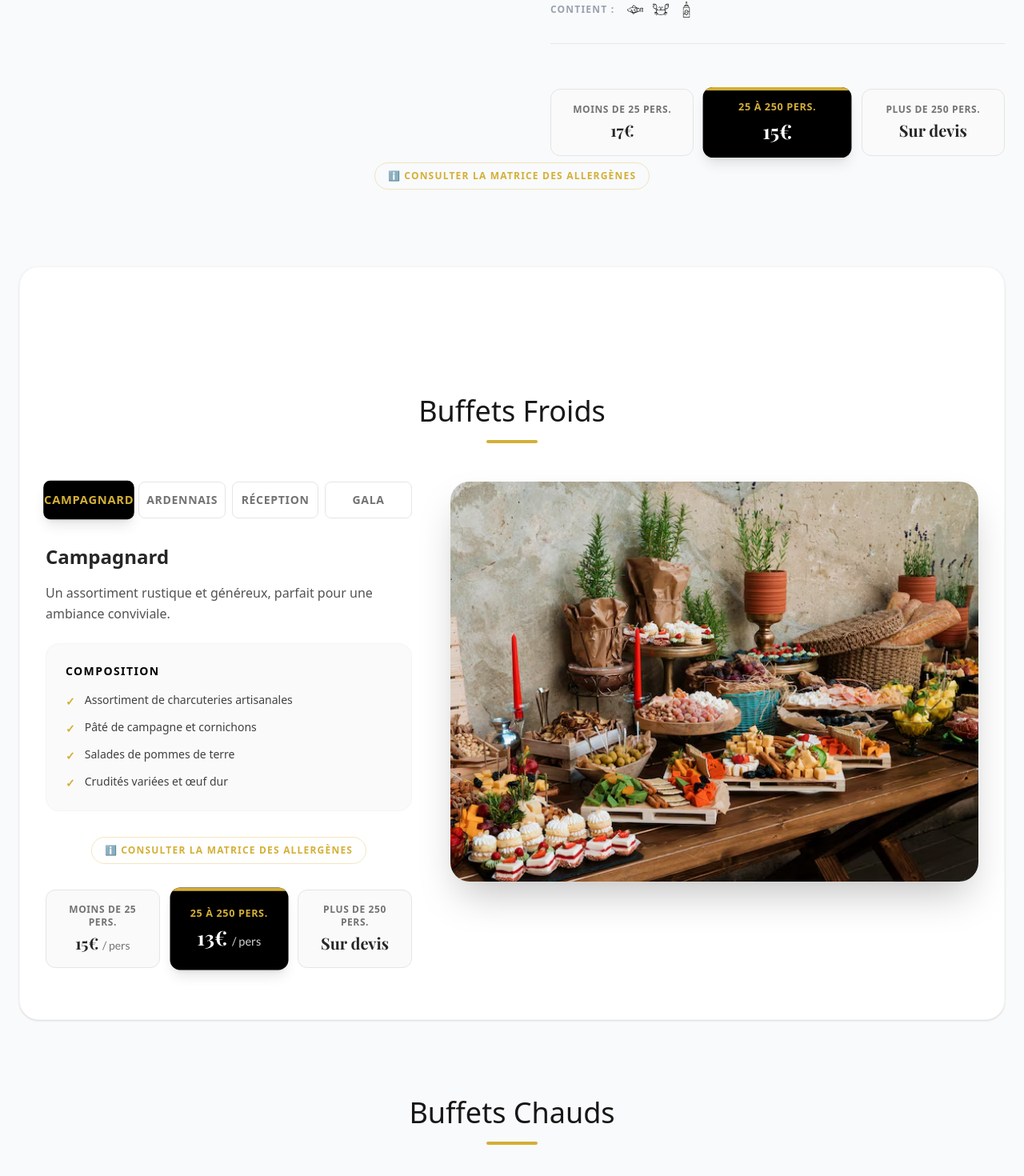
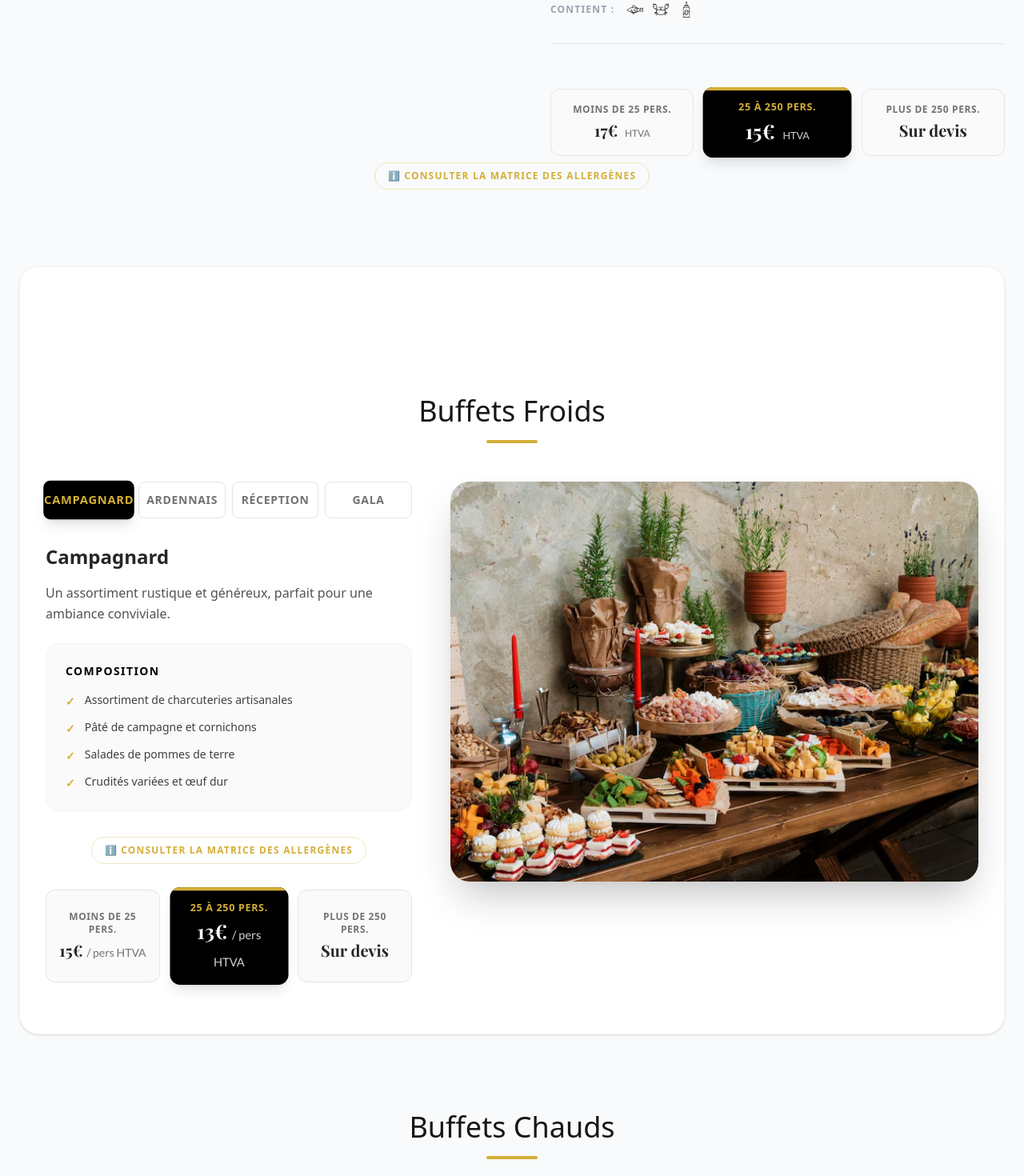
Before and after one commit to FlorianMeganck/traiteur-compere, a Next.js app: page /formules in a window 1280 px wide. Shown: the part 2248-3718 px from the top of the page at 80% size. Built offline with nearby package versions, Linux system fonts and the light colour scheme; a web font is replaced by a local one.

Commit message:
prix HTVA formules

```diff
--- a/app/contact/page.tsx
+++ b/app/contact/page.tsx
@@ -1388,7 +1388,7 @@ function ContactForm() {
                             {totalPrice === -1 ? (
                                 <span className="bg-[#D4AF37] text-black px-4 py-1 rounded font-bold text-sm tracking-widest">SUR DEVIS</span>
                             ) : (
-                                <span className="text-2xl font-serif font-bold">{totalPrice > 0 ? `${totalPrice.toLocaleString('fr-BE', { minimumFractionDigits: 2 })}€ / pers` : "---"}</span>
+                                <span className="text-2xl font-serif font-bold">{totalPrice > 0 ? <>{totalPrice.toLocaleString('fr-BE', { minimumFractionDigits: 2 })}€ / pers <span className="text-sm font-sans font-normal text-[#D4AF37]/80 ml-1">HTVA</span></> : "---"}</span>
                             )}
                             {totalPrice > 0 && <p className="text-xs text-[#D4AF37]/70 mt-1 font-light">Hors frais de déplacement & service</p>}
                         </div>
@@ -1479,7 +1479,7 @@ function ContactForm() {
                 <div className={`transition-all duration-300 border-t border-[#D4AF37]/30 pt-6 mt-6`}>
                     <div className="bg-black text-[#D4AF37] p-4 rounded-xl shadow-lg flex items-center justify-between border border-[#D4AF37]/50 max-w-sm mx-auto">
                         <span className="text-xs font-bold uppercase tracking-widest">Prix par personne</span>
-                        <span className="text-xl font-serif font-bold">14,50€</span>
+                        <span className="text-xl font-serif font-bold">14,50€ <span className="text-xs font-sans font-normal text-[#D4AF37]/80 ml-1">HTVA</span></span>
                     </div>
                 </div>
             )}
@@ -1562,7 +1562,7 @@ function ContactForm() {
                     <div className={`transition-all duration-300 border-t border-[#D4AF37]/30 pt-6 mt-6`}>
                         <div className="bg-black text-[#D4AF37] p-4 rounded-xl shadow-lg flex items-center justify-between border border-[#D4AF37]/50 max-w-sm mx-auto">
                             <span className="text-xs font-bold uppercase tracking-widest">Prix par personne</span>
-                            <span className="text-xl font-serif font-bold">{totalPrice > 0 ? `${totalPrice.toLocaleString('fr-BE', { minimumFractionDigits: 2 })}€ / pers` : "---"}</span>
+                            <span className="text-xl font-serif font-bold">{totalPrice > 0 ? <>{totalPrice.toLocaleString('fr-BE', { minimumFractionDigits: 2 })}€ / pers <span className="text-xs font-sans font-normal text-[#D4AF37]/80 ml-1">HTVA</span></> : "---"}</span>
                         </div>
                     </div>
                 )}
@@ -1656,7 +1656,7 @@ function ContactForm() {
                             {totalPrice === -1 ? (
                                 <span className="bg-[#D4AF37] text-black px-3 py-1 rounded font-bold text-sm tracking-widest">SUR DEVIS</span>
                             ) : (
-                                <span className="text-xl font-serif font-bold">{totalPrice > 0 ? `${totalPrice.toLocaleString('fr-BE', { minimumFractionDigits: 2 })}€ / pers` : "---"}</span>
+                                <span className="text-xl font-serif font-bold">{totalPrice > 0 ? <>{totalPrice.toLocaleString('fr-BE', { minimumFractionDigits: 2 })}€ / pers <span className="text-xs font-sans font-normal text-[#D4AF37]/80 ml-1">HTVA</span></> : "---"}</span>
                             )}
                         </div>
                     </div>
@@ -1767,7 +1767,7 @@ function ContactForm() {
                             {totalPrice === -1 ? (
                                 <span className="bg-[#D4AF37] text-black px-3 py-1 rounded font-bold text-sm tracking-widest">SUR DEVIS</span>
                             ) : (
-                                <span className="text-xl font-serif font-bold">{totalPrice > 0 ? `${totalPrice.toLocaleString('fr-BE', { minimumFractionDigits: 2 })}€ / pers` : "---"}</span>
+                                <span className="text-xl font-serif font-bold">{totalPrice > 0 ? <>{totalPrice.toLocaleString('fr-BE', { minimumFractionDigits: 2 })}€ / pers <span className="text-xs font-sans font-normal text-[#D4AF37]/80 ml-1">HTVA</span></> : "---"}</span>
                             )}
                         </div>
                     </div>
@@ -1899,7 +1899,7 @@ function ContactForm() {
                             {totalPrice === -1 ? (
                                 <span className="bg-[#D4AF37] text-black px-3 py-1 rounded font-bold text-sm tracking-widest">SUR DEVIS</span>
                             ) : (
-                                <span className="text-xl font-serif font-bold">{totalPrice > 0 ? `${totalPrice.toLocaleString('fr-BE', { minimumFractionDigits: 2 })}€ / pers` : "---"}</span>
+                                <span className="text-xl font-serif font-bold">{totalPrice > 0 ? <>{totalPrice.toLocaleString('fr-BE', { minimumFractionDigits: 2 })}€ / pers <span className="text-xs font-sans font-normal text-[#D4AF37]/80 ml-1">HTVA</span></> : "---"}</span>
                             )}
                         </div>
                     </div>
@@ -1952,7 +1952,7 @@ function ContactForm() {
                     <div className={`transition-all duration-300 border-t border-neutral-200 pt-6 mt-6`}>
                         <div className="bg-black text-[#D4AF37] p-4 rounded-xl shadow-lg flex items-center justify-between border border-[#D4AF37]/50 max-w-sm mx-auto">
                             <span className="text-xs font-bold uppercase tracking-widest">Prix par personne</span>
-                            <span className="text-xl font-serif font-bold">{totalPrice.toLocaleString('fr-BE', { minimumFractionDigits: 2 })}€ / pers</span>
+                            <span className="text-xl font-serif font-bold">{totalPrice.toLocaleString('fr-BE', { minimumFractionDigits: 2 })}€ / pers <span className="text-xs font-sans font-normal text-[#D4AF37]/80 ml-1">HTVA</span></span>
                         </div>
                     </div>
                 )}
--- a/app/formules/page.tsx
+++ b/app/formules/page.tsx
@@ -545,7 +545,7 @@ export default function Formules() {
                                             className="flex-1 bg-neutral-50 p-4 rounded-xl text-center border border-neutral-200 hover:border-black hover:shadow-md transition-all duration-300 group flex flex-col justify-center cursor-pointer hover:-translate-y-0.5"
                                         >
                                             <p className="text-xs font-bold text-neutral-500 mb-1 uppercase tracking-wider group-hover:text-black transition-colors">Moins de 25 pers.</p>
-                                            <p className="text-xl font-bold text-neutral-800 font-serif">{BUFFETS_FROIDS_OPTIONS[activeBuffetTab].basePrice + 2}€ <span className="text-sm font-normal text-neutral-500 font-sans">/ pers</span></p>
+                                            <p className="text-xl font-bold text-neutral-800 font-serif">{BUFFETS_FROIDS_OPTIONS[activeBuffetTab].basePrice + 2}€ <span className="text-sm font-normal text-neutral-500 font-sans">/ pers HTVA</span></p>
                                         </Link>
 
                                         <Link
@@ -554,7 +554,7 @@ export default function Formules() {
                                         >
                                             <div className="absolute top-0 left-0 w-full h-1 bg-[#D4AF37]" />
                                             <p className="text-xs font-bold text-[#D4AF37] mb-1 uppercase tracking-wider">25 à 250 pers.</p>
-                                            <p className="text-2xl font-bold text-white font-serif">{BUFFETS_FROIDS_OPTIONS[activeBuffetTab].basePrice}€ <span className="text-sm font-normal text-neutral-300 font-sans">/ pers</span></p>
+                                            <p className="text-2xl font-bold text-white font-serif">{BUFFETS_FROIDS_OPTIONS[activeBuffetTab].basePrice}€ <span className="text-sm font-normal text-neutral-300 font-sans">/ pers HTVA</span></p>
                                         </Link>
 
                                         <Link
@@ -609,7 +609,7 @@ export default function Formules() {
 
                         <div className="mb-4">
                             <div className="inline-block bg-neutral-100 text-neutral-600 px-4 py-2 rounded-lg font-bold text-sm tracking-widest">
-                                De 8,00€ à 14,00€ / personne
+                                De 8,00€ à 14,00€ HTVA / personne
                             </div>
                         </div>
 
@@ -847,7 +847,7 @@ function PricingBlock({ price, tag, selectedBBQ }: { price: string, tag: string,
                     className="flex-1 bg-neutral-50 p-4 rounded-xl text-center border border-neutral-200 hover:border-black hover:shadow-md transition-all duration-300 group flex flex-col justify-center cursor-pointer hover:-translate-y-0.5"
                 >
                     <p className="text-xs font-bold text-neutral-500 mb-1 uppercase tracking-wider group-hover:text-black transition-colors">{data.counts.small}</p>
-                    <p className="text-xl font-bold text-neutral-800 font-serif">{data.prices.small}</p>
+                    <p className="text-xl font-bold text-neutral-800 font-serif">{data.prices.small} {data.prices.small.includes('€') && <span className="text-xs font-sans text-neutral-500 font-normal ml-1">HTVA</span>}</p>
                 </Link>
 
                 {/* Option 2: Medium Group (Highlighted) */}
@@ -857,7 +857,7 @@ function PricingBlock({ price, tag, selectedBBQ }: { price: string, tag: string,
                 >
                     <div className="absolute top-0 left-0 w-full h-1 bg-[#D4AF37]" />
                     <p className="text-xs font-bold text-[#D4AF37] mb-1 uppercase tracking-wider">{data.counts.medium}</p>
-                    <p className="text-2xl font-bold text-white font-serif">{data.prices.medium}</p>
+                    <p className="text-2xl font-bold text-white font-serif">{data.prices.medium} {data.prices.medium.includes('€') && <span className="text-xs font-sans text-neutral-300 font-normal ml-1">HTVA</span>}</p>
                 </Link>
 
                 {/* Option 3: Large Group */}
@@ -866,7 +866,7 @@ function PricingBlock({ price, tag, selectedBBQ }: { price: string, tag: string,
                     className="flex-1 bg-neutral-50 p-4 rounded-xl text-center border border-neutral-200 hover:border-black hover:shadow-md transition-all duration-300 group flex flex-col justify-center cursor-pointer hover:-translate-y-0.5"
                 >
                     <p className="text-xs font-bold text-neutral-500 mb-1 uppercase tracking-wider group-hover:text-black transition-colors">{data.counts.large}</p>
-                    <p className="text-xl font-bold text-neutral-800 font-serif">{data.prices.large}</p>
+                    <p className="text-xl font-bold text-neutral-800 font-serif">{data.prices.large} {data.prices.large.includes('€') && <span className="text-xs font-sans text-neutral-500 font-normal ml-1">HTVA</span>}</p>
                 </Link>
             </div>
         );
@@ -954,7 +954,7 @@ function PricingBlock({ price, tag, selectedBBQ }: { price: string, tag: string,
             >
                 <div className="absolute top-0 left-0 w-full h-1 bg-[#D4AF37]" />
                 <p className="text-xs font-bold text-[#D4AF37] mb-1 uppercase tracking-wider">20 à 100 pers.</p>
-                <p className="text-2xl font-bold text-white font-serif">{hasPrice ? price : "Sur devis"}</p>
+                <p className="text-2xl font-bold text-white font-serif">{hasPrice ? price : "Sur devis"} {hasPrice && <span className="text-xs font-sans text-neutral-300 font-normal ml-1">HTVA</span>}</p>
             </Link>
 
             {/* > 100 */}
```
